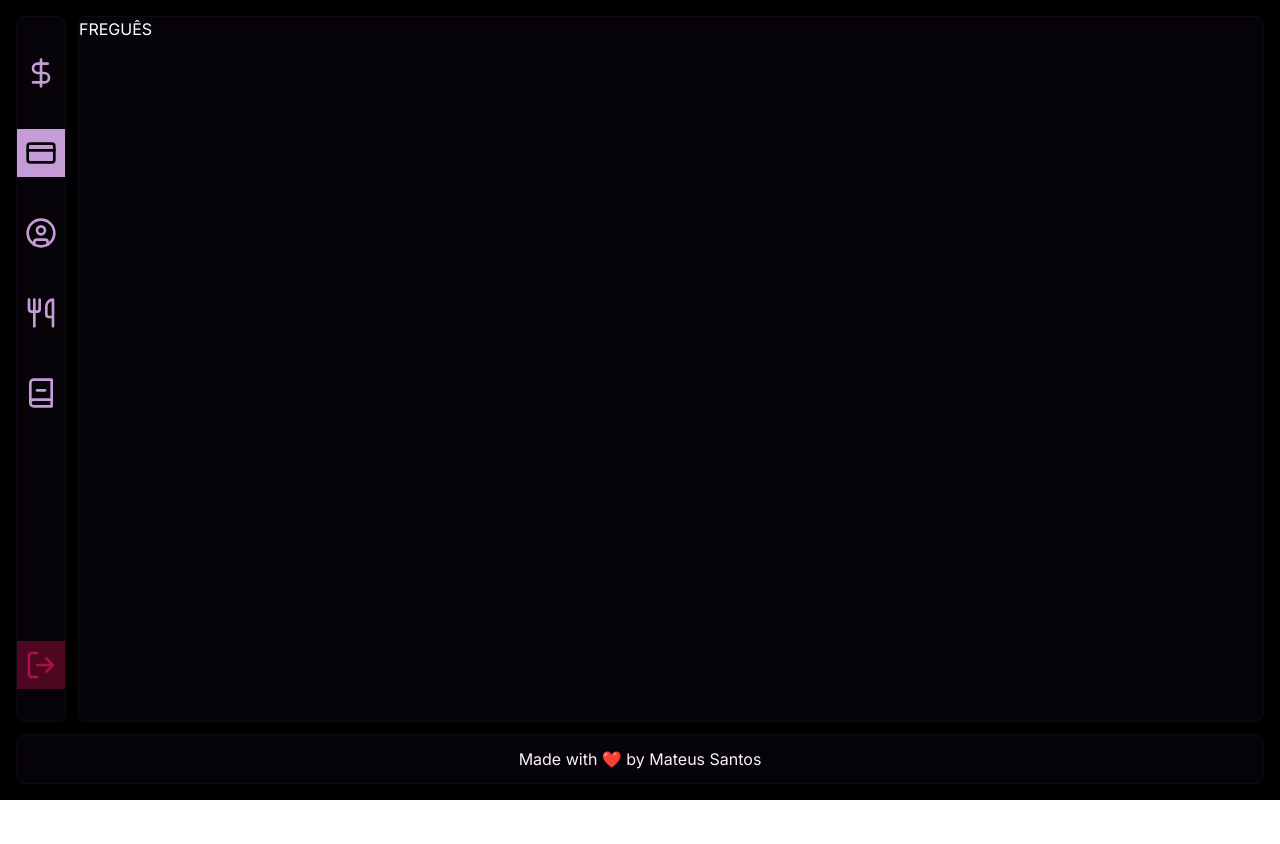
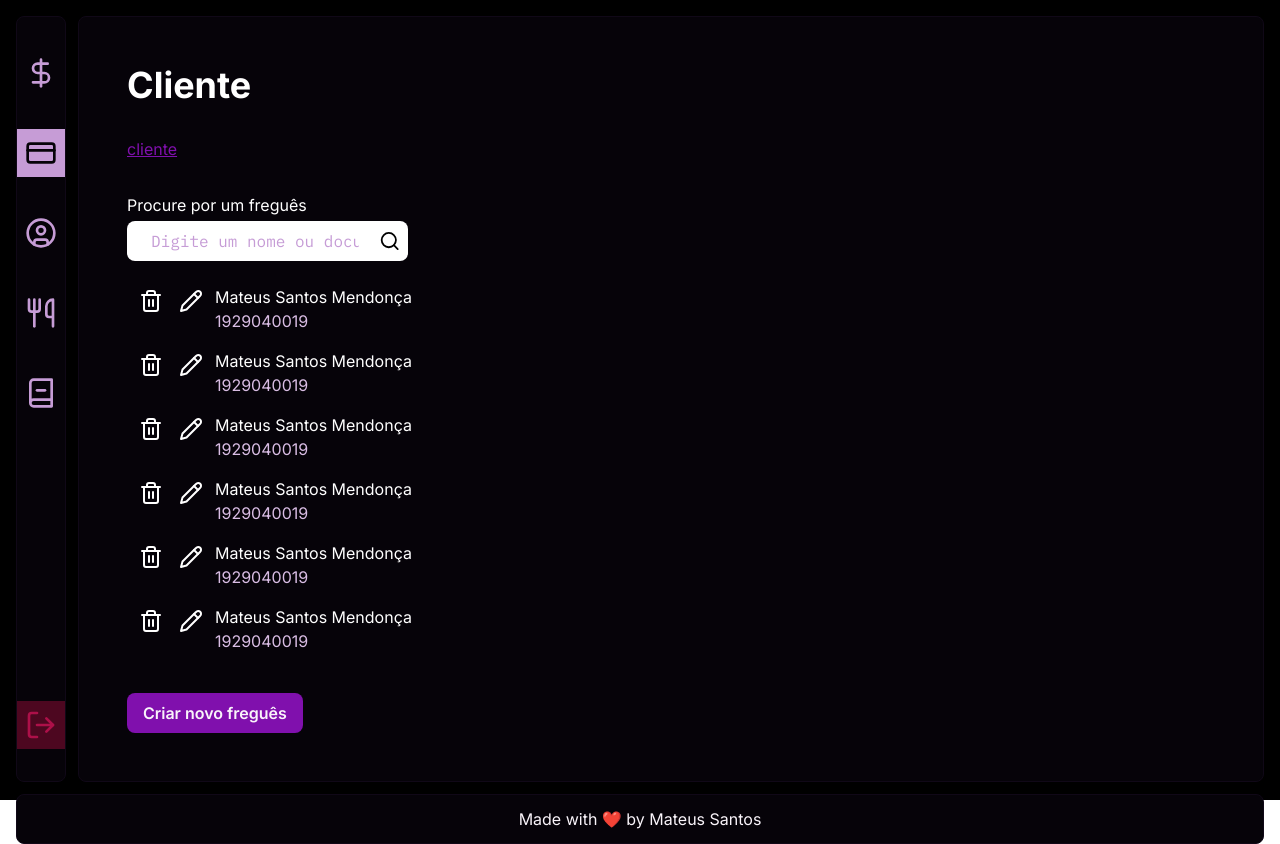
Before and after one commit to Computer-Science-Course/riuh_blended, a React (Vite) app: page /cliente in a window 1280 px wide. Before the commit the page ends 800 px from the top, so only its background shows below. Built offline with nearby package versions, Linux system fonts and the light colour scheme; no server answers; sample sign-in values are in the browser's storage.

Commit message:
Create layout

```diff
--- /dev/null
+++ b/src/components/CRUDListItem/CRUDListItem.ts
@@ -0,0 +1,4 @@
+export interface CRUDListItemProps {
+    title: string;
+    description: string;
+}
--- /dev/null
+++ b/src/components/CRUDListItem/index.tsx
@@ -0,0 +1,25 @@
+import IconButton from "../IconButton";
+import { CRUDListItemProps } from "./CRUDListItem";
+
+const containerStyles = 'flex gap-2';
+const textStyles = 'flex flex-col';
+const titleStyles = 'text-1xl max-w-sm break-all';
+const descriptionStyles = 'text-base text-white-300';
+
+const CRUDListItem = ({
+  description,
+  title,
+}: CRUDListItemProps) => {
+  return (
+    <span className={containerStyles}>
+      <IconButton onClick={console.log} icon="delete" />
+      <IconButton onClick={console.log} icon="edit" />
+      <span className={textStyles}>
+        <h2 className={titleStyles}>{title}</h2>
+        <span className={descriptionStyles}>{description}</span>
+      </span>
+    </span>
+  )
+}
+
+export default CRUDListItem;
--- a/src/components/SearchField/index.tsx
+++ b/src/components/SearchField/index.tsx
@@ -25,7 +25,7 @@ const SearchField = ({
           {required && <span className={requiredTagStyles}>*</span>}
         </span>
       }
-      <span className={inputGroupStyles}>
+      <span className={inputGroupStyles} title={placeholder}>
         <input
           type='text'
           className={inputStyles}
--- a/src/routes/MainMenuOutlet/Client/index.tsx
+++ b/src/routes/MainMenuOutlet/Client/index.tsx
@@ -1,8 +1,74 @@
+import BreadCrumbs from "../../../components/BreadCrumbs";
+import SearchField from "../../../components/SearchField";
+import CRUDListItem from "../../../components/CRUDListItem";
+import Button from "../../../components/Button";
+import Toast from "../../../components/Toast";
+import { useState } from "react";
+import { ToastMessage } from "../../../components/Toast/ToastProps";
+
+const containerStyles = 'w-full h-full flex flex-col p-12 gap-8';
+const titleStyles = 'text-4xl font-bold';
+const contentStyles = 'flex gap-40 text';
+const itemsStyles = 'flex flex-col max-h-96 overflow-y-auto gap-4 p-2 pr-12';
+const firstColumnStyles = 'flex flex-col gap-4';
+
+const clientBase = {
+  name: 'Mateus Santos Mendonça',
+  document: '1929040019',
+}
+
+const clientsBase = [
+  clientBase, clientBase, clientBase, clientBase, clientBase,
+  clientBase, clientBase, clientBase, clientBase, clientBase,
+  clientBase, clientBase, clientBase, clientBase, clientBase,
+  clientBase, clientBase, clientBase, clientBase, clientBase,
+  clientBase, clientBase, clientBase, clientBase, clientBase,
+]
+
 const Client = () => {
+  const [returnMessage, setReturnMessage] = useState<ToastMessage>({
+    message: '', variation: 'standard'
+  });
 
-    return (
-        <h1>FREGUÊS</h1>
-    );
+  return (
+    <div className={containerStyles}>
+      <h1 className={titleStyles}>Cliente</h1>
+      <BreadCrumbs />
+
+      {/* Content area */}
+      <section className={contentStyles}>
+        <div className={firstColumnStyles}>
+          <SearchField
+            label="Procure por um freguês"
+            placeholder="Digite um nome ou documento"
+            required={false}
+          />
+          <div className={itemsStyles}>
+            {clientsBase.map(({ name, document }) => (
+              <CRUDListItem
+                title={name}
+                description={document}
+              />
+            ))}
+          </div>
+        </div>
+      </section >
+      <Button
+        label="Criar novo freguês"
+        disabledStatus={false}
+        loading={false}
+        onClick={() => console.log('Criar novo freguês')}
+        fullWidth={false}
+      />
+      {/* Show toast message on the screen */}
+      {
+        returnMessage.message && <Toast
+          toastMessage={returnMessage}
+          messageSetter={setReturnMessage}
+        />
+      }
+    </div >
+  );
 };
 
 export default Client;
```
